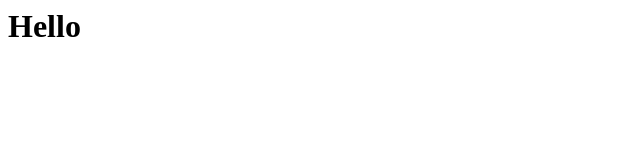
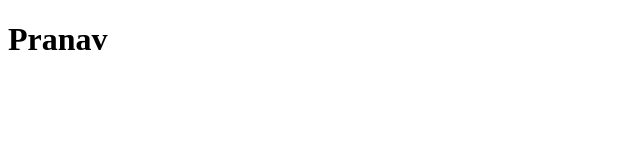
Before and after one commit to Pranav1921/myfirstgithub, a plain HTML site: page index.html in a window 1280 px wide. Shown: the whole page, without its empty margins (0-640 px from the left). Drawn offline with Linux system fonts and the light colour scheme.

Commit message:
Updated this html file

```diff
--- a/index.html
+++ b/index.html
@@ -1,3 +1,9 @@
-<html>
-    <h1>Hello</h1>
+<!DOCTYPE html>
+<html lang="en">
+<head>
+    <title>Documnt </title>
+</head>
+<body>
+    <h1>Pranav</h1>
+</body>
 </html>
```
